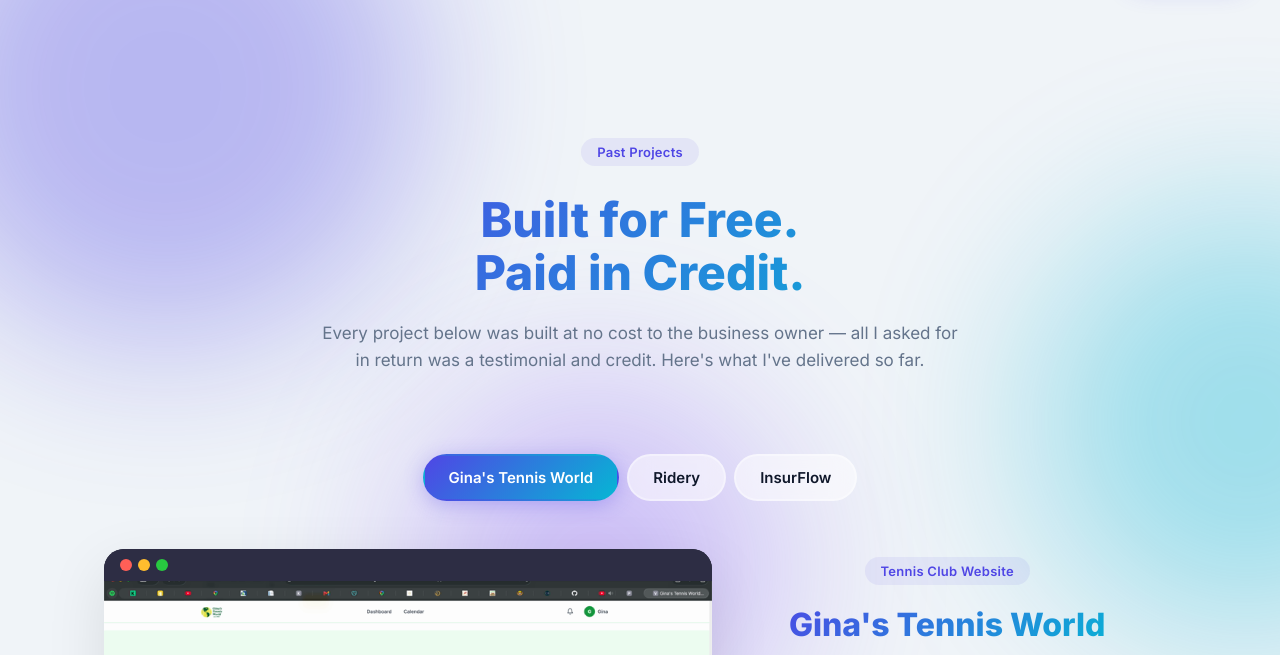
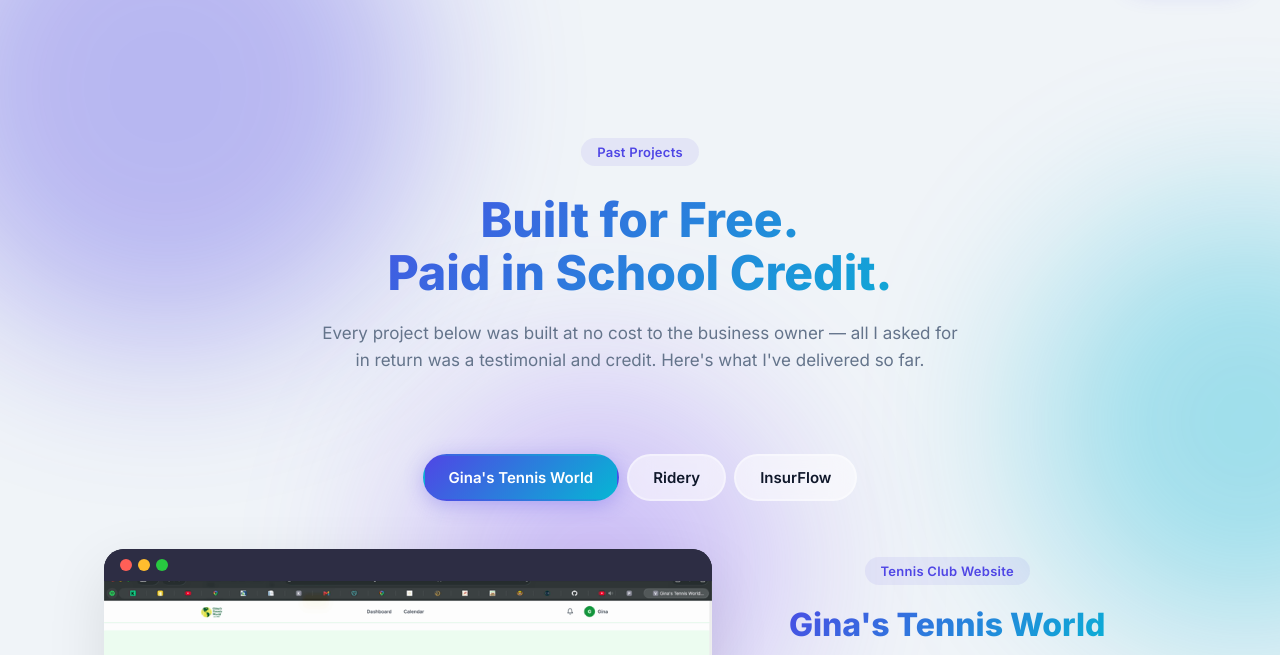
Before and after one commit to Hakerz-ag/Prism-AI-website, a website: page projects.html in a window 1280 px wide. Shown: the part 70-725 px from the top of the page. Drawn offline with nearby package versions, Linux system fonts and the light colour scheme.

Commit message:
Update tagline: Paid in Credit -> Paid in School Credit

```diff
--- a/projects.html
+++ b/projects.html
@@ -36,7 +36,7 @@
       <section class="about-hero">
         <div class="about-hero-content reveal">
           <span class="tag">Past Projects</span>
-          <h1>Built for Free.<br/>Paid in Credit.</h1>
+          <h1>Built for Free.<br/>Paid in School Credit.</h1>
           <p class="lead">Every project below was built at no cost to the business owner — all I asked for in return was a testimonial and credit. Here's what I've delivered so far.</p>
         </div>
       </section>
```
Also changed, not shown: index.html (+1 -1 lines).
